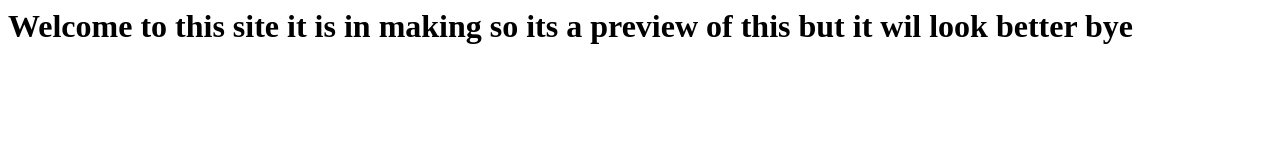
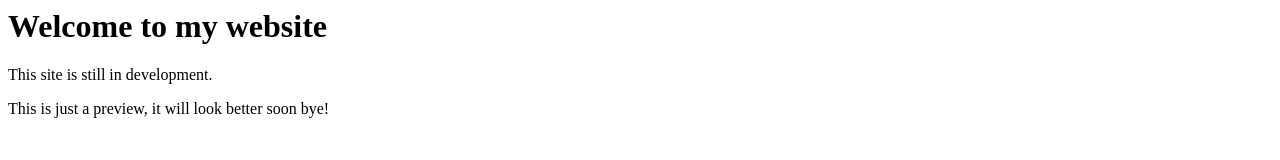
Before and after one commit to robloxplayernl1/preview, a plain HTML site: page index.html in a window 1280 px wide. Drawn offline with Linux system fonts and the light colour scheme.

Commit message:
Update index.html

```diff
--- a/index.html
+++ b/index.html
@@ -1,7 +1,11 @@
 <html>
- <body>
-  <main>
-    <h1>Welcome to this site it is in making so its a preview of this but it wil look better bye</h1>
-  </main>
- </body>
+  <body>
+    <main>
+      <h1>Welcome to my website</h1>
+
+      <p>This site is still in development.</p>
+
+      <p>This is just a preview, it will look better soon bye!</p>
+    </main>
+  </body>
 </html>
```
